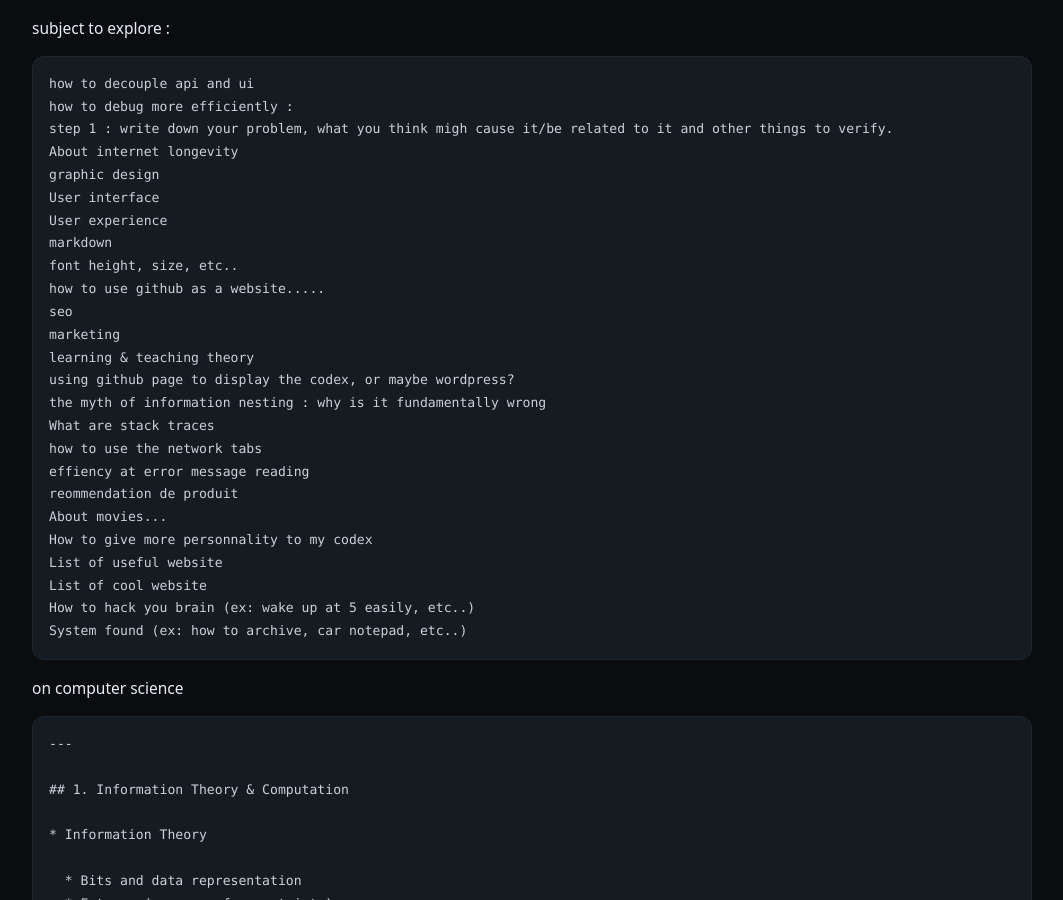
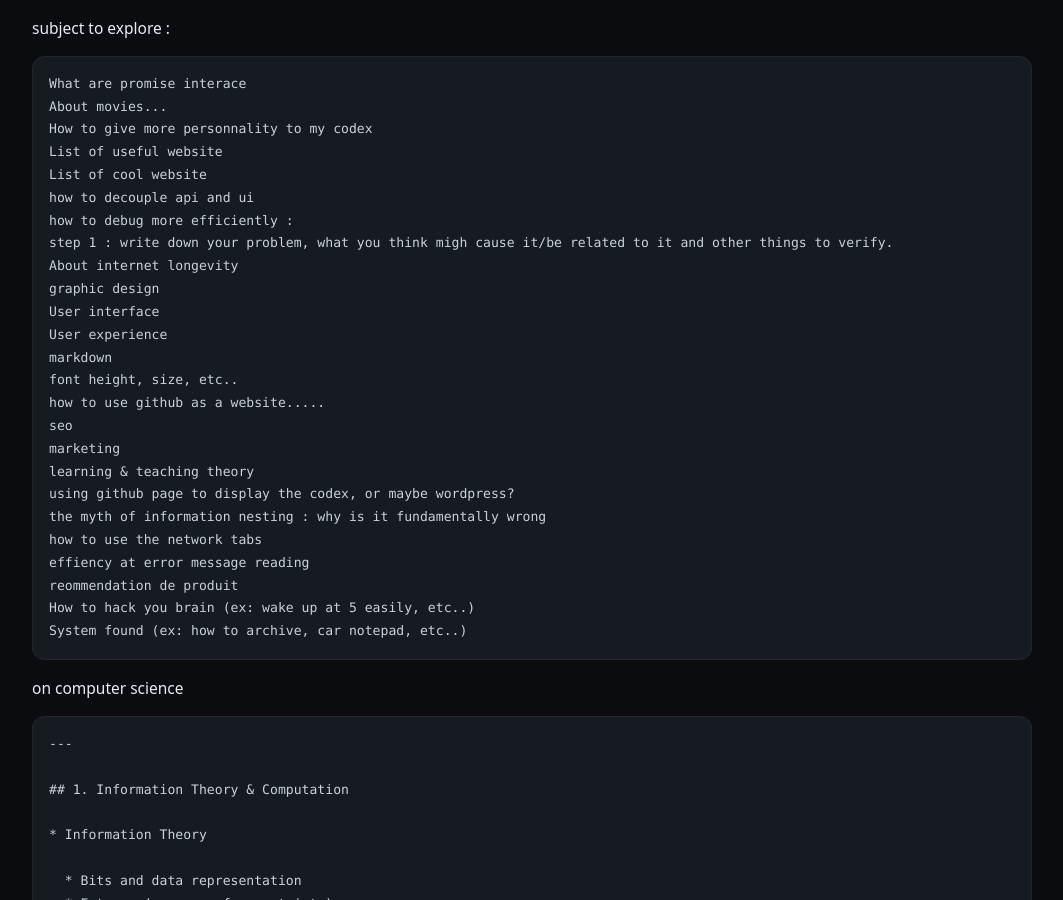
Before and after one commit to BBBB-44/_Codex, a Jekyll site: the page built from _codex/inbox.md, in a window 1280 px wide and 900 px high. Shown: the whole window, without its empty margins (108-1171 px from the left). Built offline with Jekyll 4.4.1, drawn with Linux system fonts in a browser that asks for light colours; part of the change alters nothing that is shown.

Commit message:
Clean up inbox and update exploration topics
Removed duplicate entries and added new topics for exploration.

````diff
--- a/_codex/inbox.md
+++ b/_codex/inbox.md
@@ -4,6 +4,11 @@
 subject to explore :
 
 ```
+What are promise interace
+About movies...
+How to give more personnality to my codex
+List of useful website
+List of cool website
 how to decouple api and ui
 how to debug more efficiently :
 step 1 : write down your problem, what you think migh cause it/be related to it and other things to verify.
@@ -19,14 +24,9 @@ marketing
 learning & teaching theory
 using github page to display the codex, or maybe wordpress?
 the myth of information nesting : why is it fundamentally wrong
-What are stack traces
 how to use the network tabs
 effiency at error message reading
 reommendation de produit
-About movies...
-How to give more personnality to my codex
-List of useful website
-List of cool website
 How to hack you brain (ex: wake up at 5 easily, etc..)
 System found (ex: how to archive, car notepad, etc..)
 ```
````
